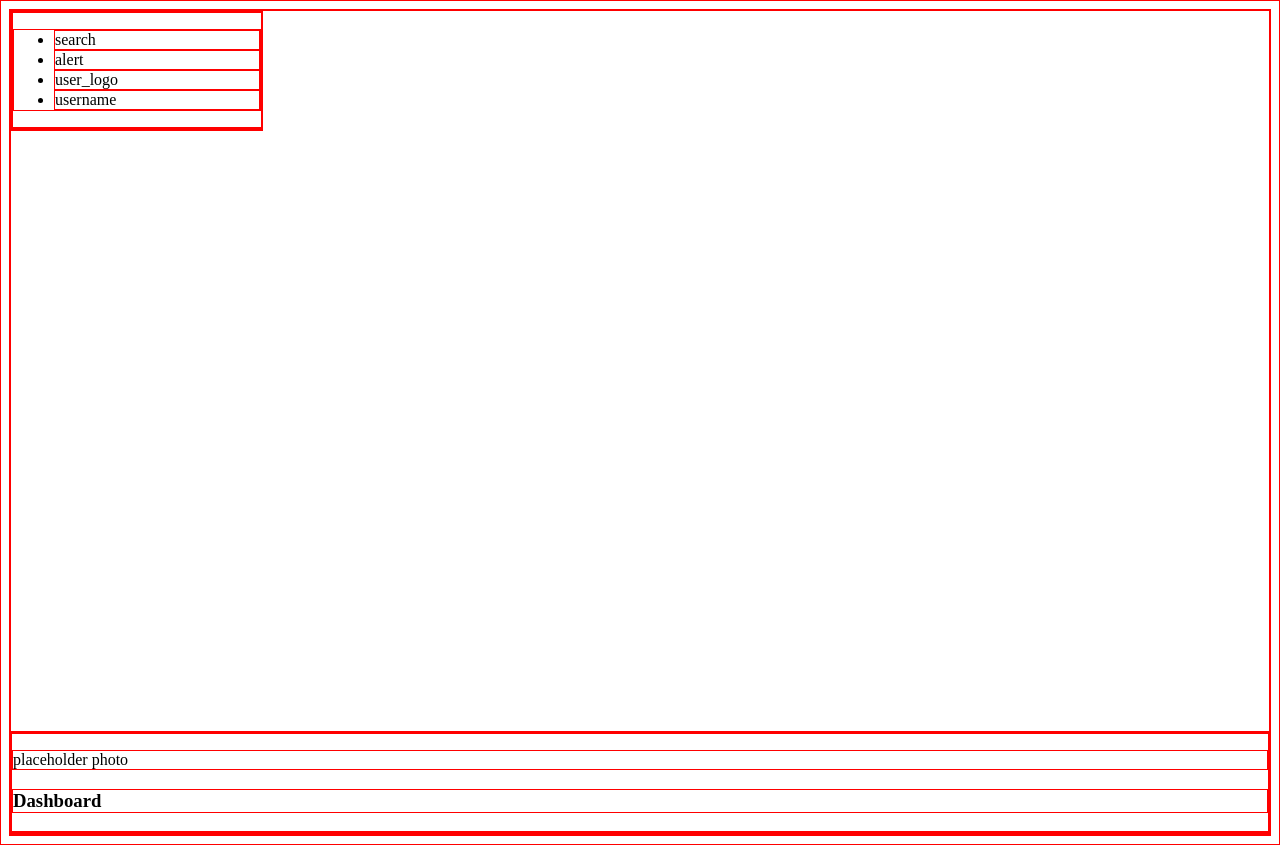
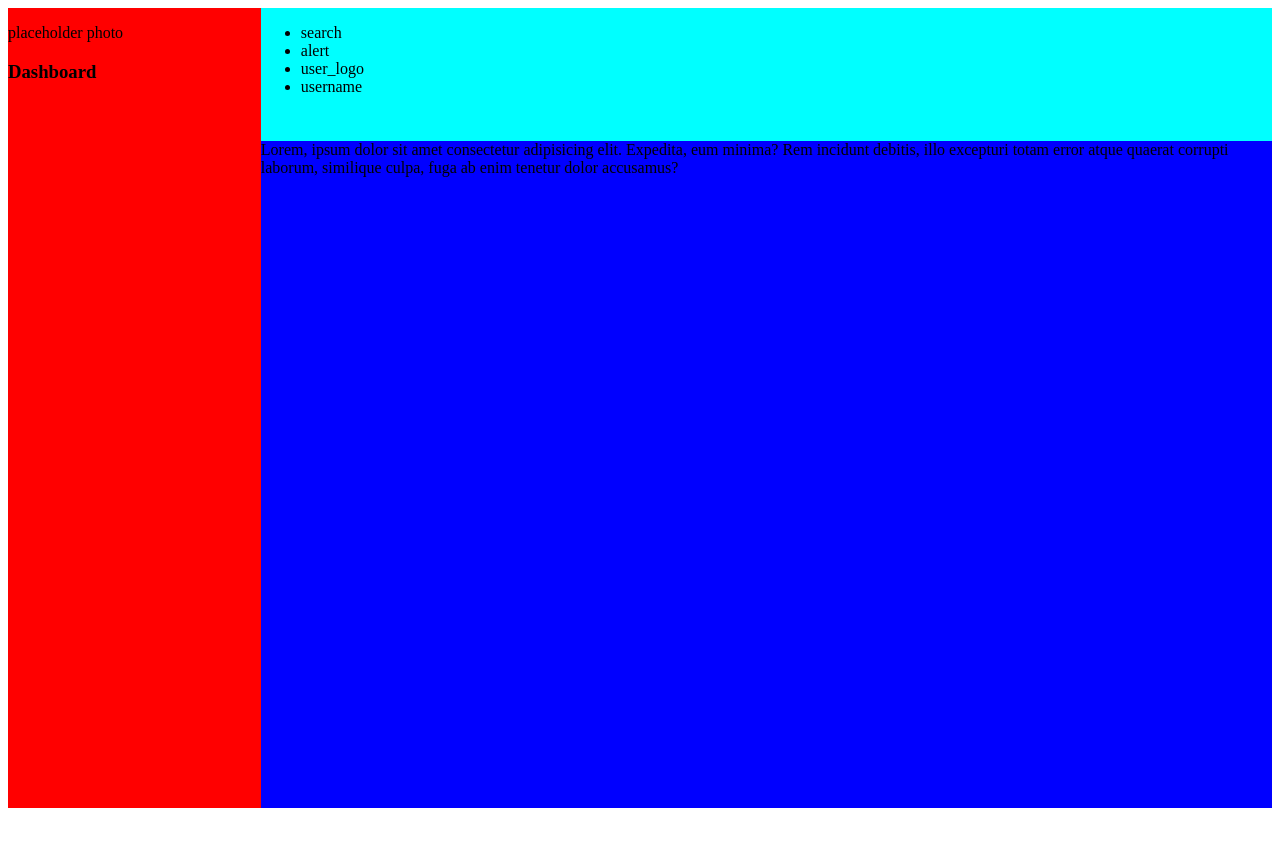
Before and after one commit to SangMunnKim/TOP_admin_dashboard, a plain HTML site: page index.html in a window 1280 px wide. After the commit the page ends 816 px from the top, so only its background shows below. Drawn offline with Linux system fonts and the light colour scheme.

Commit message:
Add basic layout with css

```diff
--- a/css/style.css
+++ b/css/style.css
@@ -1,8 +1,21 @@
-* {
-    border: 1px solid red;
-}
 .container {
     display: grid;
+    height: 100vh;
     grid-template-columns: 1fr 4fr;
     grid-template-rows: 1fr 5fr;
 }
+
+.header {
+    grid-area: 1 / 2 / 2 / 3;
+    background-color: aqua;
+}
+
+nav.sidebar {
+    grid-area: 1 / 1 / 3 / 2;
+    background-color: red;
+}
+
+main.content {
+    grid-area: 2 / 2 / 3 / 3;
+    background-color: blue;
+}
--- a/index.html
+++ b/index.html
@@ -18,17 +18,18 @@
                 </ul>
             </div>
             <div class="bottom"></div>
-        </div>
+        </header>
 
         <nav class="sidebar">
             <div class="homeLogo">
                 <p>placeholder photo</p>
                 <h3>Dashboard</h3>
             </div>
+        </nav>
 
-        </div>
-
-        <main class="content"></main>
+        <main class="content">
+            Lorem, ipsum dolor sit amet consectetur adipisicing elit. Expedita, eum minima? Rem incidunt debitis, illo excepturi totam error atque quaerat corrupti laborum, similique culpa, fuga ab enim tenetur dolor accusamus?
+        </main>
     </div>
 </body>
 </html>
```
Also changed, not shown: dashboard-project.png (added).
